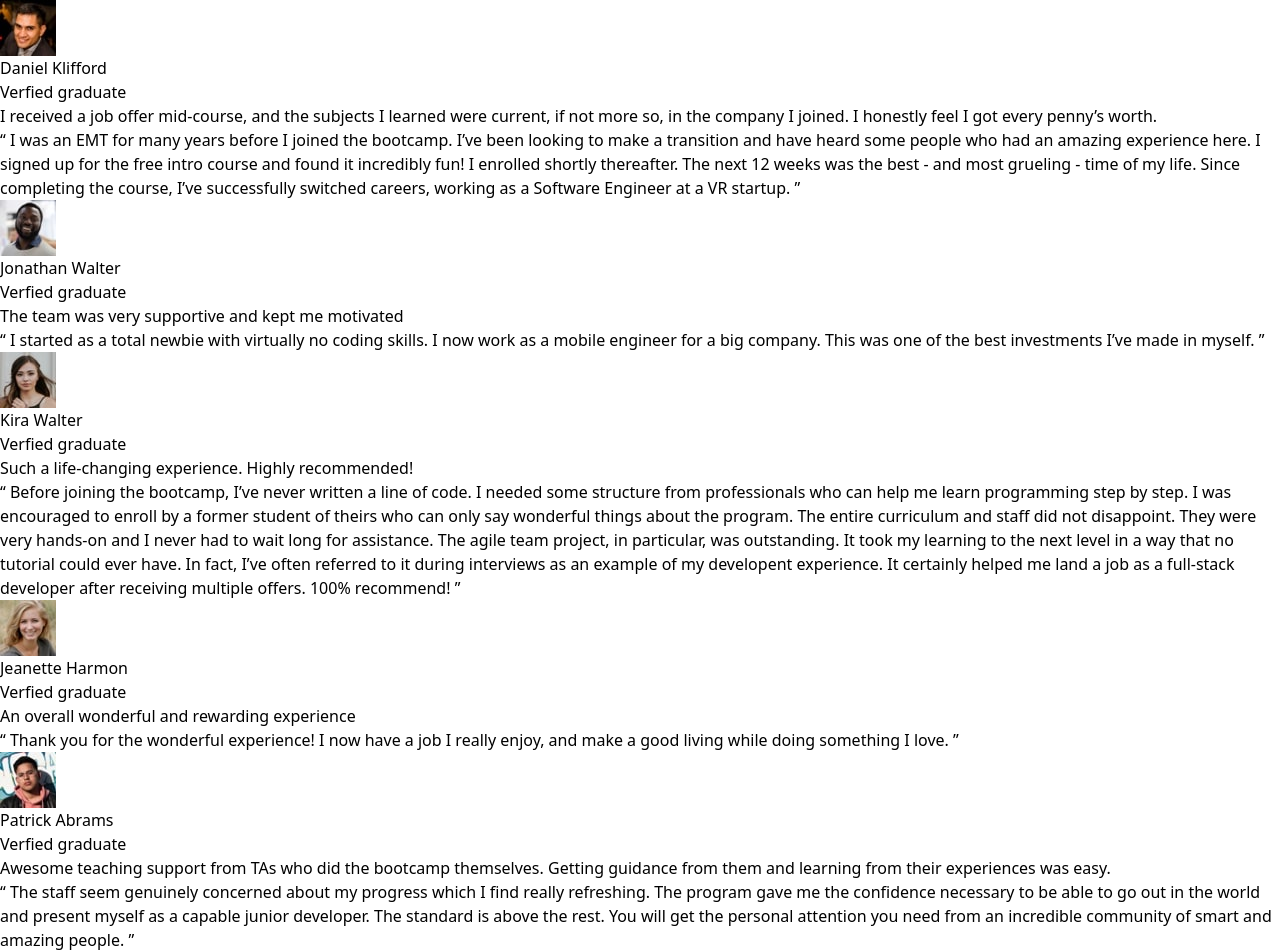
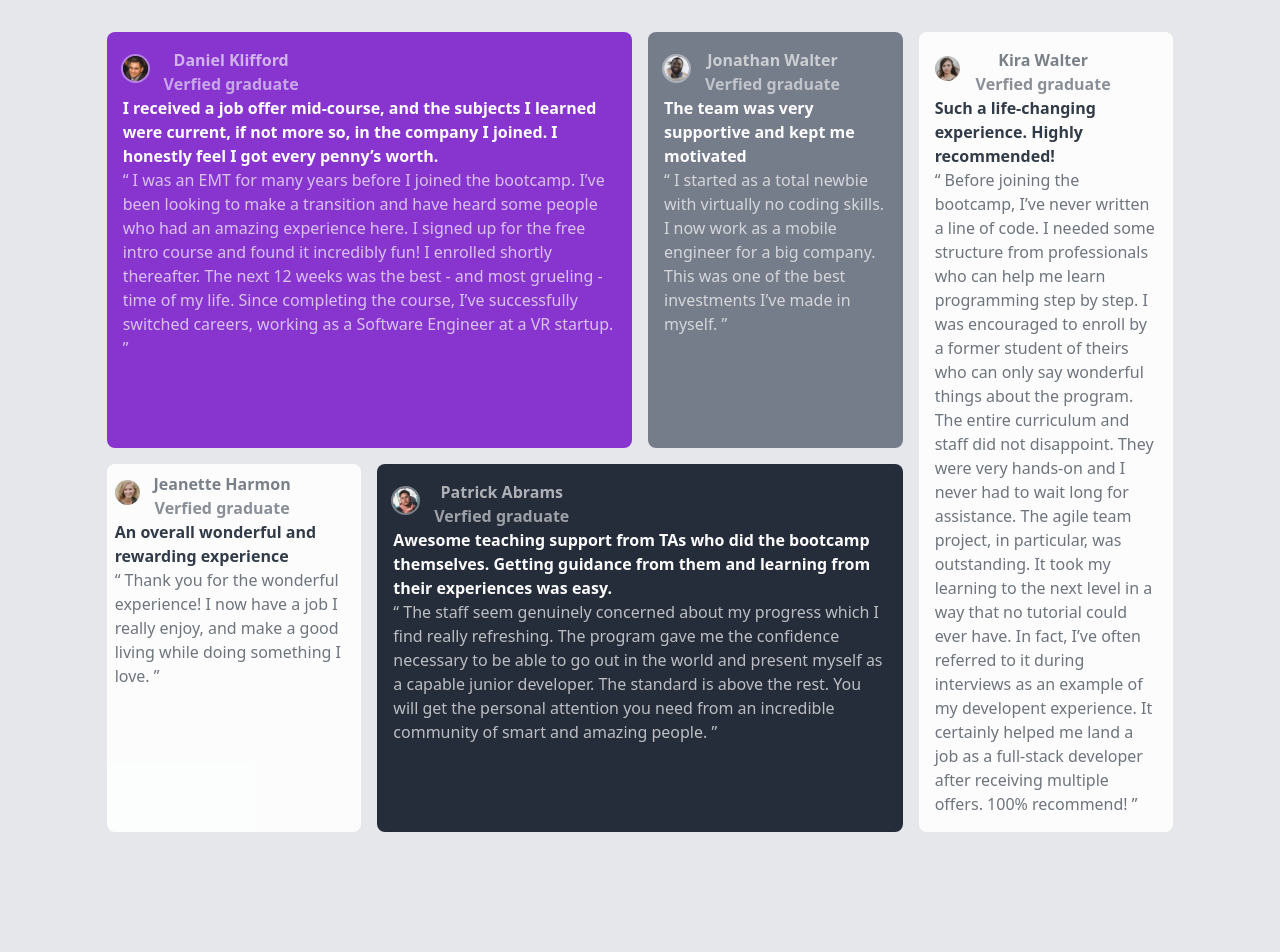
Before and after one commit to bereketli/fronendmentor, a website: page testimonial-grid-tailwind/index.html in a window 1280 px wide. After the commit the page ends 832 px from the top, so only its background shows below. Drawn offline with nearby package versions, Linux system fonts and the light colour scheme; files that its build step writes are made by us from their sources.

Commit message:
directory improvment

```diff
--- a/testimonial-grid-tailwind/index.html
+++ b/testimonial-grid-tailwind/index.html
@@ -3,7 +3,7 @@
 <head>
   <meta charset="UTF-8">
   <meta name="viewport" content="width=device-width, initial-scale=1.0">
-  <link href="../dist/output.css" rel=" stylesheet">
+  <link href="./dist/output.css" rel=" stylesheet">
 </head>
 <body class=" bg-gray-200  ">
 
--- a/testimonial-grid-tailwind/tailwind.config.js
+++ b/testimonial-grid-tailwind/tailwind.config.js
@@ -1,6 +1,6 @@
 /** @type {import('tailwindcss').Config} */
 module.exports = {
-   content: ["./src/**/*.{html,js}"],
+   content: ["index.html" ],
   theme: {
     extend: {
       spacing:{
```
